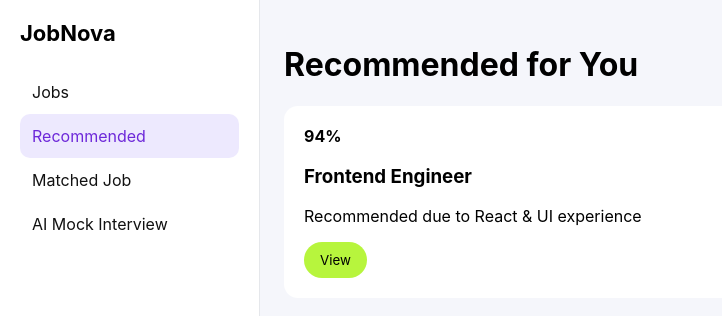
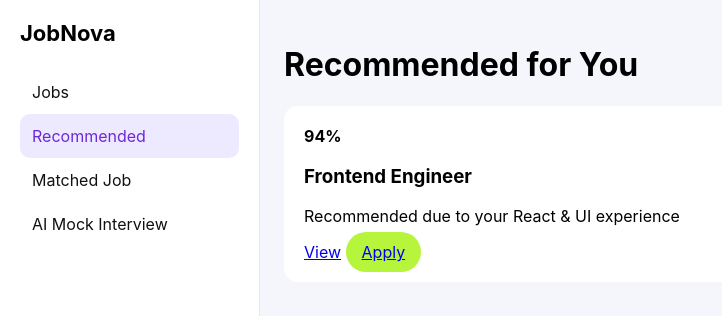
Before and after one commit to hsahmed7/Job-Role-Frontend-Exam, a plain HTML site: page recommendations.html in a window 1280 px wide. Shown: the top 316 px of the page, without its empty margins (0-722 px from the left). Drawn offline with Linux system fonts and the light colour scheme.

Commit message:
Update recommendations.html
Updated navigation links and job card actions.

```diff
--- a/recommendations.html
+++ b/recommendations.html
@@ -24,15 +24,18 @@
     <a href="#" class="nav-item">AI Mock Interview</a>
   </aside>
 
-
   <main class="content">
     <h1>Recommended for You</h1>
 
     <div class="job-card">
       <div class="match">94%</div>
       <h3>Frontend Engineer</h3>
-      <p>Recommended due to React & UI experience</p>
-      <button class="primary">View</button>
+      <p>Recommended due to your React & UI experience</p>
+
+      <div class="actions">
+        <a href="job-details.html" class="btn">View</a>
+        <a href="job-details.html" class="btn primary">Apply</a>
+      </div>
     </div>
   </main>
 </div>
```
Lines whose indentation alone changed are shown as unchanged.
